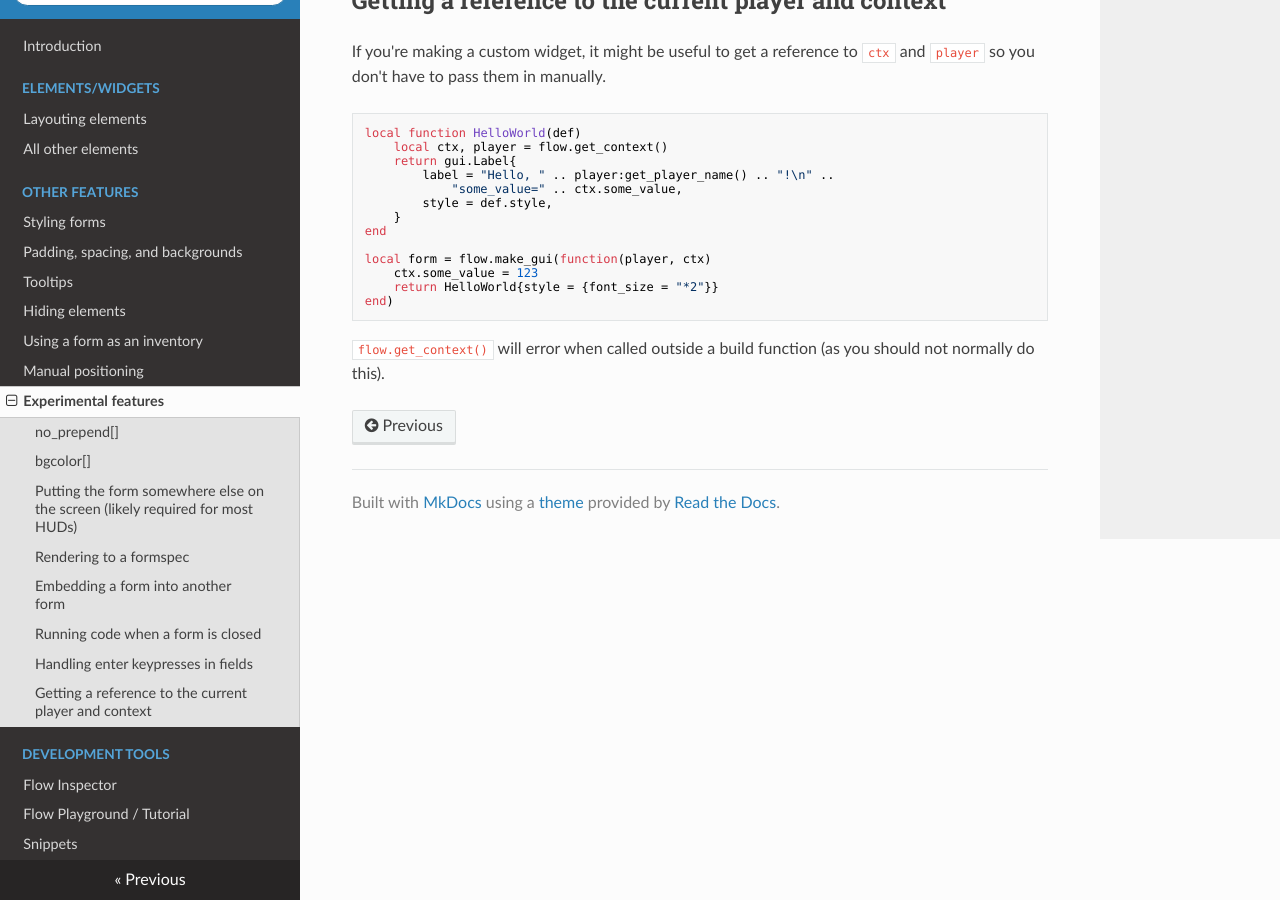
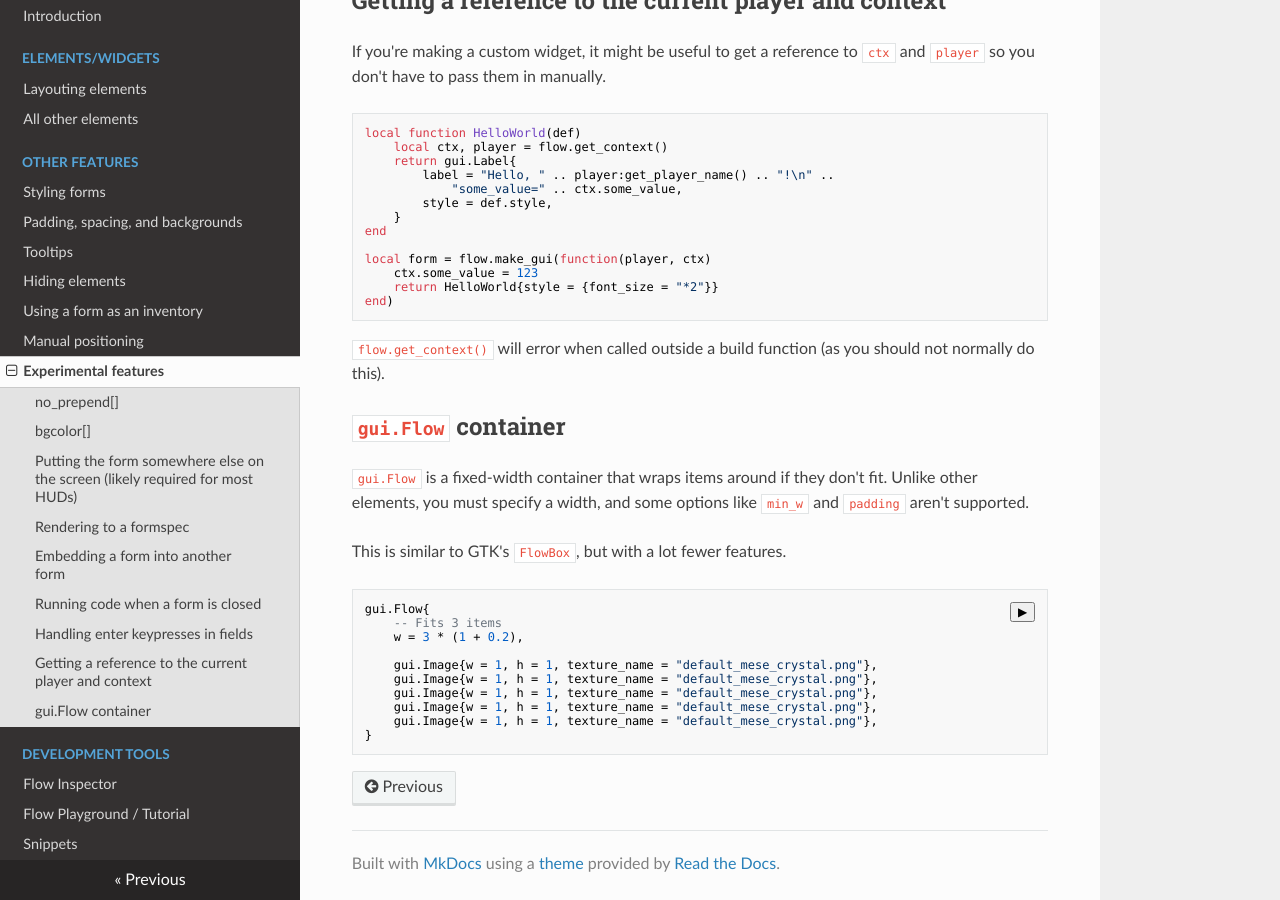
Before and after one commit to luk3yx/minetest-flow, an MkDocs documentation site: the page built from doc/experimental.md, in a window 1280 px wide and 900 px high, scrolled down 3626 px. Built offline with MkDocs 1.6.1, drawn with Linux system fonts in a browser that asks for light colours; nearby versions of some CDN libraries.

Commit message:
Document gui.Flow as an experimental feature

````diff
--- a/doc/experimental.md
+++ b/doc/experimental.md
@@ -200,3 +200,24 @@ end)
 
 `flow.get_context()` will error when called outside a build function (as you
 should not normally do this).
+
+## `gui.Flow` container
+
+`gui.Flow` is a fixed-width container that wraps items around if they don't
+fit. Unlike other elements, you must specify a width, and some options like
+`min_w` and `padding` aren't supported.
+
+This is similar to GTK's `FlowBox`, but with a lot fewer features.
+
+```lua
+gui.Flow{
+    -- Fits 3 items
+    w = 3 * (1 + 0.2),
+
+    gui.Image{w = 1, h = 1, texture_name = "default_mese_crystal.png"},
+    gui.Image{w = 1, h = 1, texture_name = "default_mese_crystal.png"},
+    gui.Image{w = 1, h = 1, texture_name = "default_mese_crystal.png"},
+    gui.Image{w = 1, h = 1, texture_name = "default_mese_crystal.png"},
+    gui.Image{w = 1, h = 1, texture_name = "default_mese_crystal.png"},
+}
+```
````
